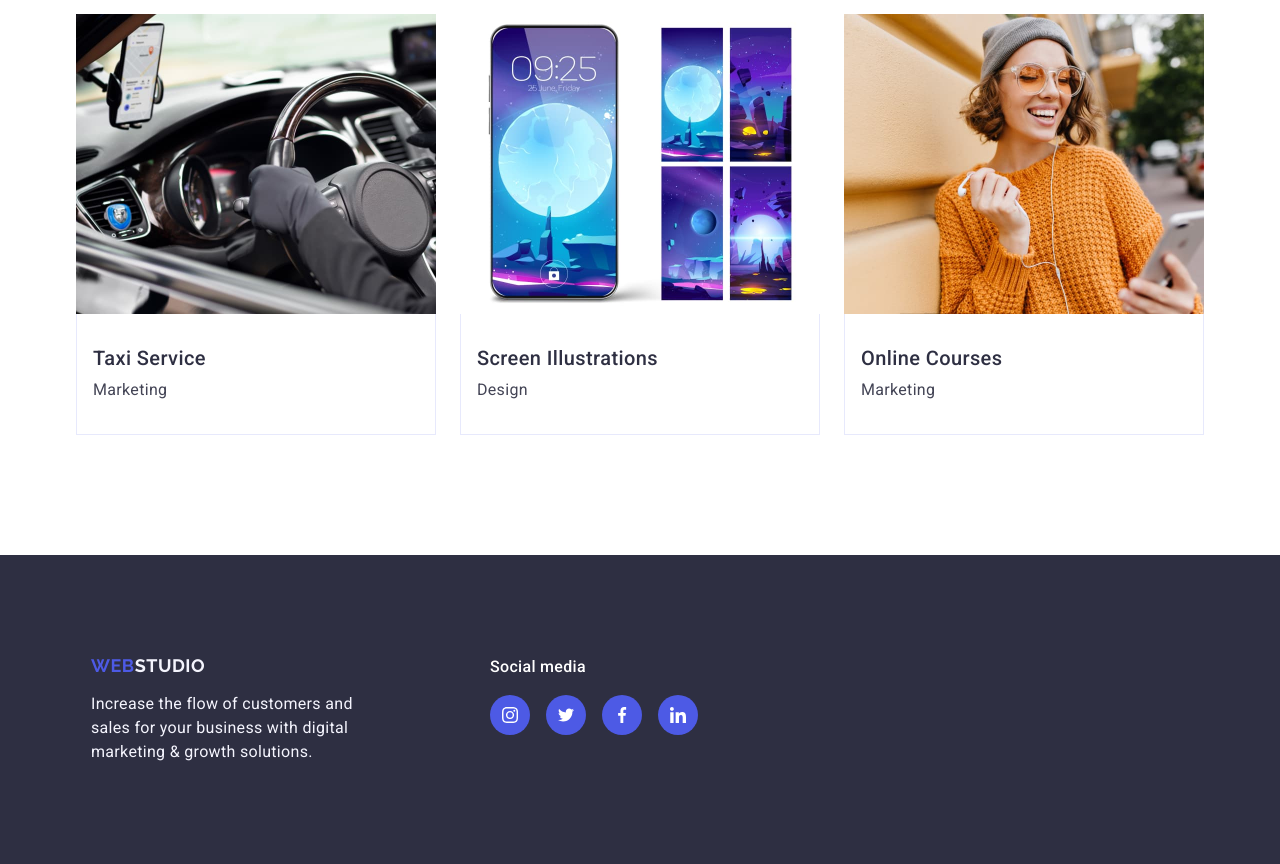
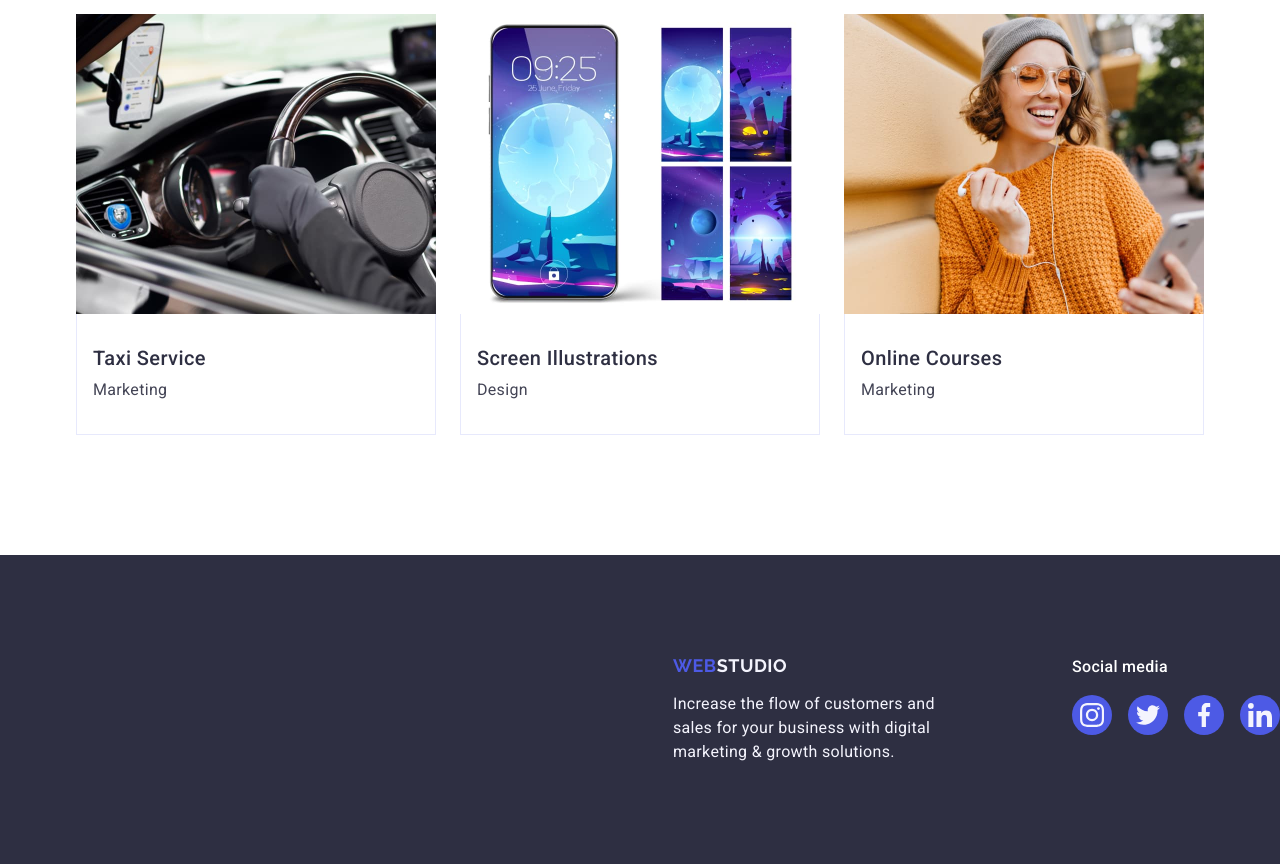
Before and after one commit to Marina-str-vit/goit-markup-hw-04, a plain HTML site: page index.html in a window 1280 px wide. Shown: the part 2579-3443 px from the top of the page. Drawn offline with nearby package versions, Linux system fonts and the light colour scheme.

Commit message:
index file

```diff
--- a/css/styles.css
+++ b/css/styles.css
@@ -354,19 +354,20 @@ img {
   text-align: left;
 }
 
-.footer-list {
+.footer-box {
   display: flex;
-  justify-content: flex-start;
-  align-items: flex-start;
-  gap: 120px;
+  /* justify-content: flex-start; */
+  align-items: baseline;
+  /* gap: 120px;
   max-width: 1158px;
   padding: 0 15px;
-  margin: 0 auto;
+  margin: 0 auto; */
 }
 
 .page-footer .container {
   padding-top: 100px;
   padding-bottom: 100px;
+  margin-right: 120px;
 }
 
 .footer-logo {
@@ -383,52 +384,53 @@ img {
   color: #f4f4fd;
 }
 
-h4 {
-  font-family: 'Roboto', sans-serif;
+.footer-media_text {
   font-weight: 500;
   font-size: 16px;
   line-height: 1.5;
   letter-spacing: 0.02em;
-  color: #fff;
+  color: #ffffff;
+  margin-bottom: 16px;
 }
-.footer-media-box {
+/* .footer-media-box {
   width: 208px;
   height: 80px;
   padding-top: 100px;
   padding-bottom: 132px;
-}
+} */
 
 .footer-list-icon {
-  margin-top: 16px;
   display: flex;
-  align-items: flex-start;
+  /* align-items: flex-start;
   justify-content: flex-start;
-  flex-direction: row;
+  flex-direction: row; */
   gap: 16px;
   flex-shrink: 0;
 }
 
 .footer-item {
-  width: calc((100% - 48px) / 4);
+  width: 40px;
+  height: 40px;
 }
 
 .footer-list-icon .link {
   display: flex;
   justify-content: center;
   align-items: center;
-  width: 40px;
-  height: 40px;
+  width: 100%;
+  height: 100%;
   border-radius: 50%;
   background-color: #4d5ae5;
 }
 
-.footer-list-icon .link:hover {
+.footer-list-icon .link:hover,
+.footer-list-icon .link:focus {
   background-color: #31d0aa;
 }
 
 .footer-icon {
   display: inline-flex;
-  fill: #fff;
+  fill: #f4f4fd;
 }
 
 .footer-icon:hover {
--- a/index.html
+++ b/index.html
@@ -356,8 +356,7 @@
     </main>
 
     <footer class="page-footer">
-      <ul class="footer-list">
-        <li>
+      <div class="footer-box">
         <div class="container">
           <a class="logo footer-logo" href="./index.html"
             >Web<span class="logo-part">Studio</span>
@@ -367,52 +366,37 @@
             digital marketing & growth solutions.
           </p>
         </div>
-        </li>
-        <li>
         <div class="footer-media-box">
-            <h4>Social media</h4>
+          <p class="footer-media_text">Social media</p>
           <ul class="footer-list-icon">
             <li class="footer-item">
-                <a
-                  href="https://www.instagram.com/"
-                  target="_blank"
-                  class="link"
-                >
-                  <svg class="footer-icon" width="16" height="16">
+              <a href="https://www.instagram.com/" target="_blank" class="link">
+                <svg class="footer-icon" width="24" height="24">
                   <use href="./images/icons.svg#icon-instagram"></use>
                 </svg>
               </a>
             </li>
             <li class="footer-item">
               <a href="https://www.twitter.com/" target="_blank" class="link">
-                  <svg class="footer-icon" width="16" height="16">
+                <svg class="footer-icon" width="24" height="24">
                   <use href="./images/icons.svg#icon-twitter"></use></svg
               ></a>
             </li>
             <li class="footer-item">
-                <a
-                  href="https://www.facebook.com/"
-                  target="_blank"
-                  class="link"
-                >
-                  <svg class="footer-icon" width="16" height="16">
+              <a href="https://www.facebook.com/" target="_blank" class="link">
+                <svg class="footer-icon" width="24" height="24">
                   <use href="./images/icons.svg#icon-facebook"></use></svg
               ></a>
             </li>
             <li class="footer-item">
-                <a
-                  href="https://www.linkedin.com/"
-                  target="_blank"
-                  class="link"
-                >
-                  <svg class="footer-icon" width="16" height="16">
+              <a href="https://www.linkedin.com/" target="_blank" class="link">
+                <svg class="footer-icon" width="24" height="24">
                   <use href="./images/icons.svg#icon-linkedin"></use></svg
               ></a>
             </li>
           </ul>
         </div>
-        </li>
-      </ul>
+      </div>
     </footer>
   </body>
 </html>
```
Lines whose indentation alone changed are shown as unchanged.
